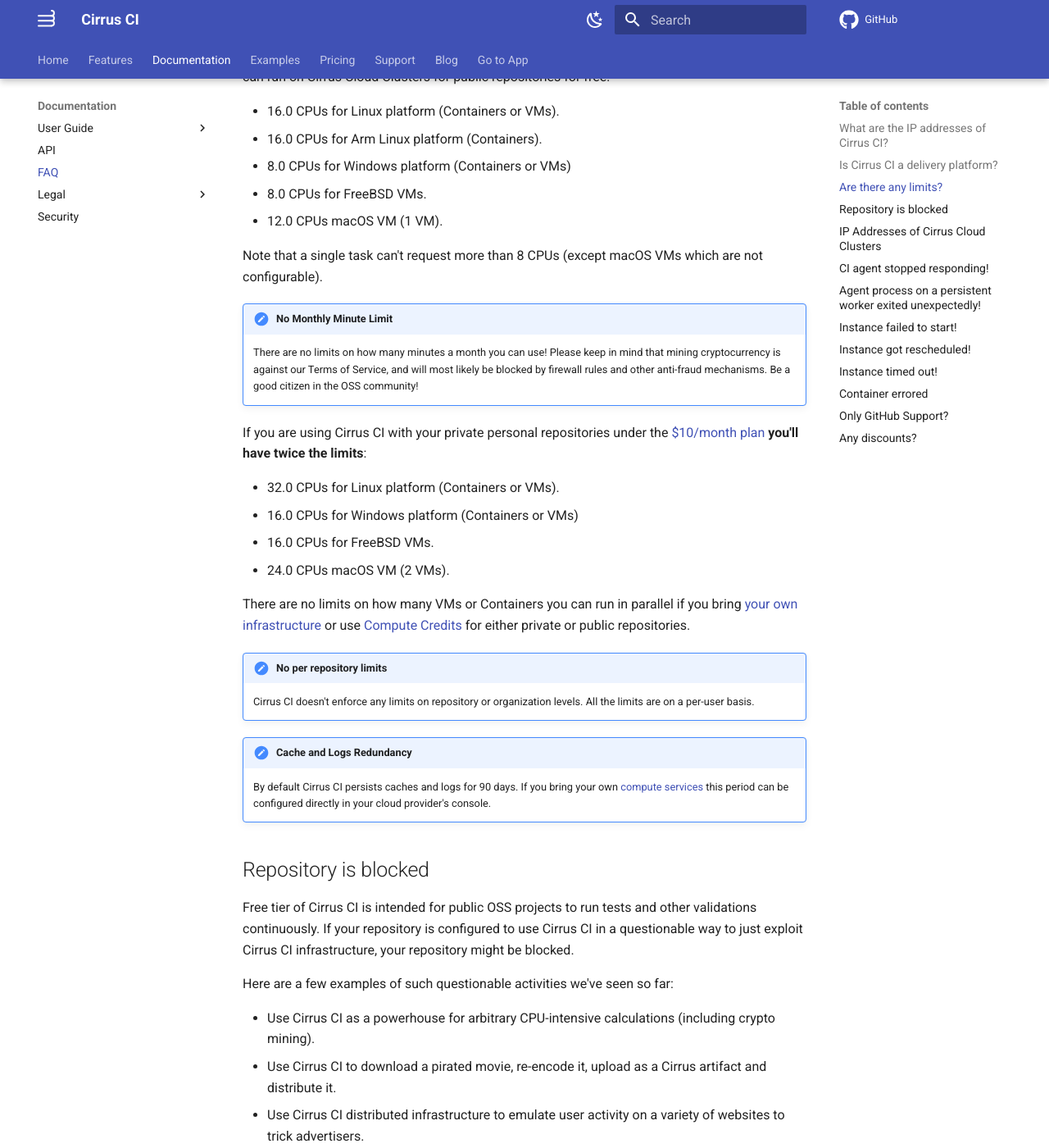
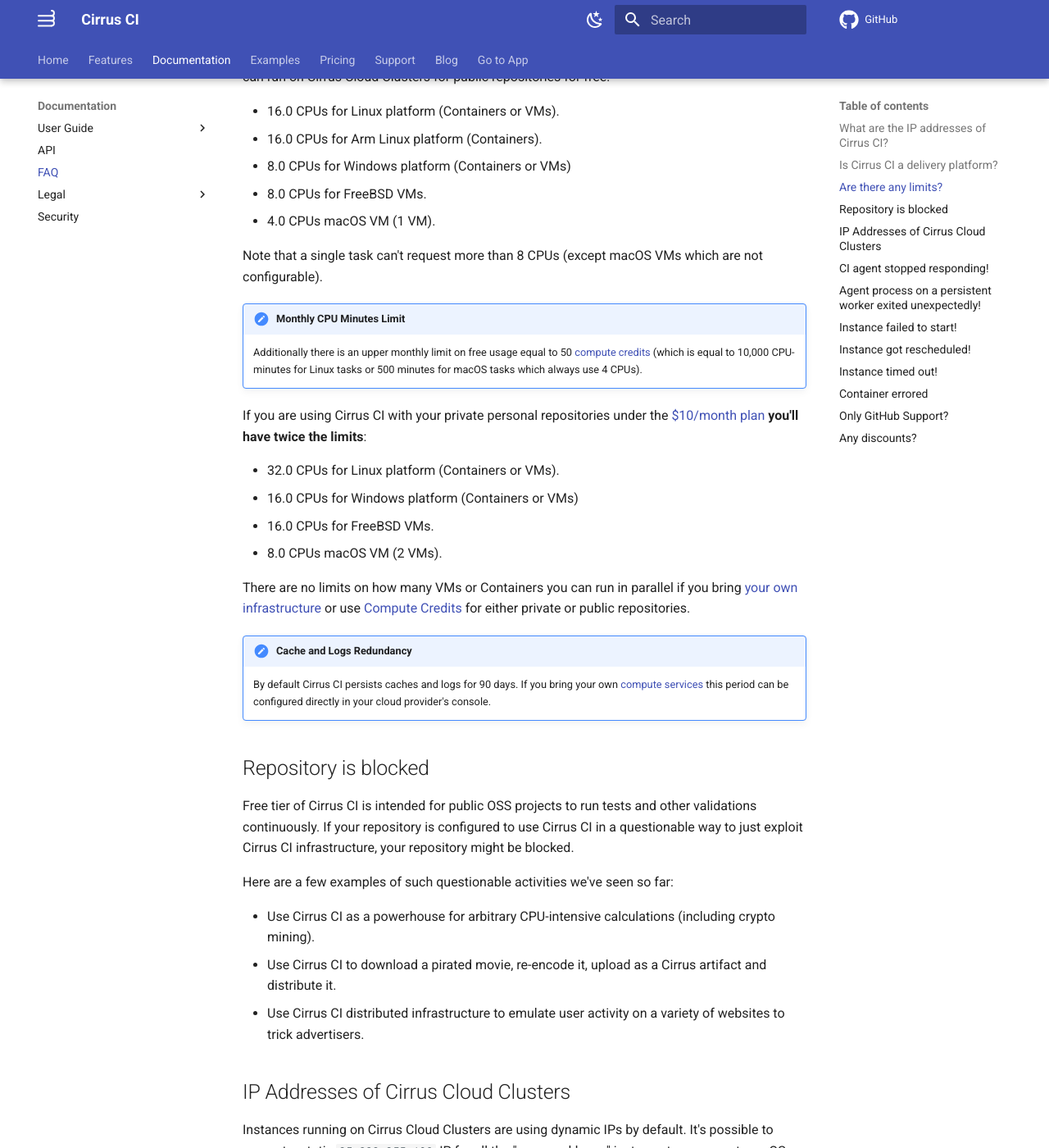
Before and after one commit to cirruslabs/cirrus-ci-docs, an MkDocs documentation site: the page built from docs/faq.md, in a window 1280 px wide and 1400 px high, scrolled down 910 px. Shown: the whole window at 82% size. Built offline with MkDocs 1.6.1 and Material for MkDocs 9.7.7, drawn with Linux system fonts in a browser that asks for light colours; comment, search, counter and statistics services are not loaded.

Commit message:
Update Limits FAQ (#1208)
Fixes #1207

```diff
--- a/docs/faq.md
+++ b/docs/faq.md
@@ -39,12 +39,13 @@ for public repositories for free:
 * 16.0 CPUs for Arm Linux platform (Containers).
 * 8.0 CPUs for Windows platform (Containers or VMs)
 * 8.0 CPUs for FreeBSD VMs.
-* 12.0 CPUs macOS VM (1 VM).
+* 4.0 CPUs macOS VM (1 VM).
 
 Note that a single task can't request more than 8 CPUs (except macOS VMs which are not configurable).
 
-!!! note "No Monthly Minute Limit"
-    There are no limits on how many minutes a month you can use! Please keep in mind that mining cryptocurrency is against our Terms of Service, and will most likely be blocked by firewall rules and other anti-fraud mechanisms. Be a good citizen in the OSS community!
+!!! note "Monthly CPU Minutes Limit"
+    Additionally there is an upper monthly limit on free usage equal to 50 [compute credits](pricing.md)
+    (which is equal to 10,000 CPU-minutes for Linux tasks or 500 minutes for macOS tasks which always use 4 CPUs).
 
 If you are using Cirrus CI with your private personal repositories under the [$10/month plan](https://github.com/marketplace/cirrus-ci/plan/MDIyOk1hcmtldHBsYWNlTGlzdGluZ1BsYW45OTI=#pricing-and-setup)
 **you'll have twice the limits**:
@@ -52,13 +53,10 @@ If you are using Cirrus CI with your private personal repositories under the [$1
 * 32.0 CPUs for Linux platform (Containers or VMs).
 * 16.0 CPUs for Windows platform (Containers or VMs)
 * 16.0 CPUs for FreeBSD VMs.
-* 24.0 CPUs macOS VM (2 VMs).
+* 8.0 CPUs macOS VM (2 VMs).
 
 There are no limits on how many VMs or Containers you can run in parallel if you bring [your own infrastructure](guide/supported-computing-services.md)
 or use [Compute Credits](pricing.md#compute-credits) for either private or public repositories.
-
-!!! note "No per repository limits"
-    Cirrus CI doesn't enforce any limits on repository or organization levels. All the limits are on a per-user basis.
 
 !!! note "Cache and Logs Redundancy"
     By default Cirrus CI persists caches and logs for 90 days. If you bring your own [compute services](guide/supported-computing-services.md)
```
